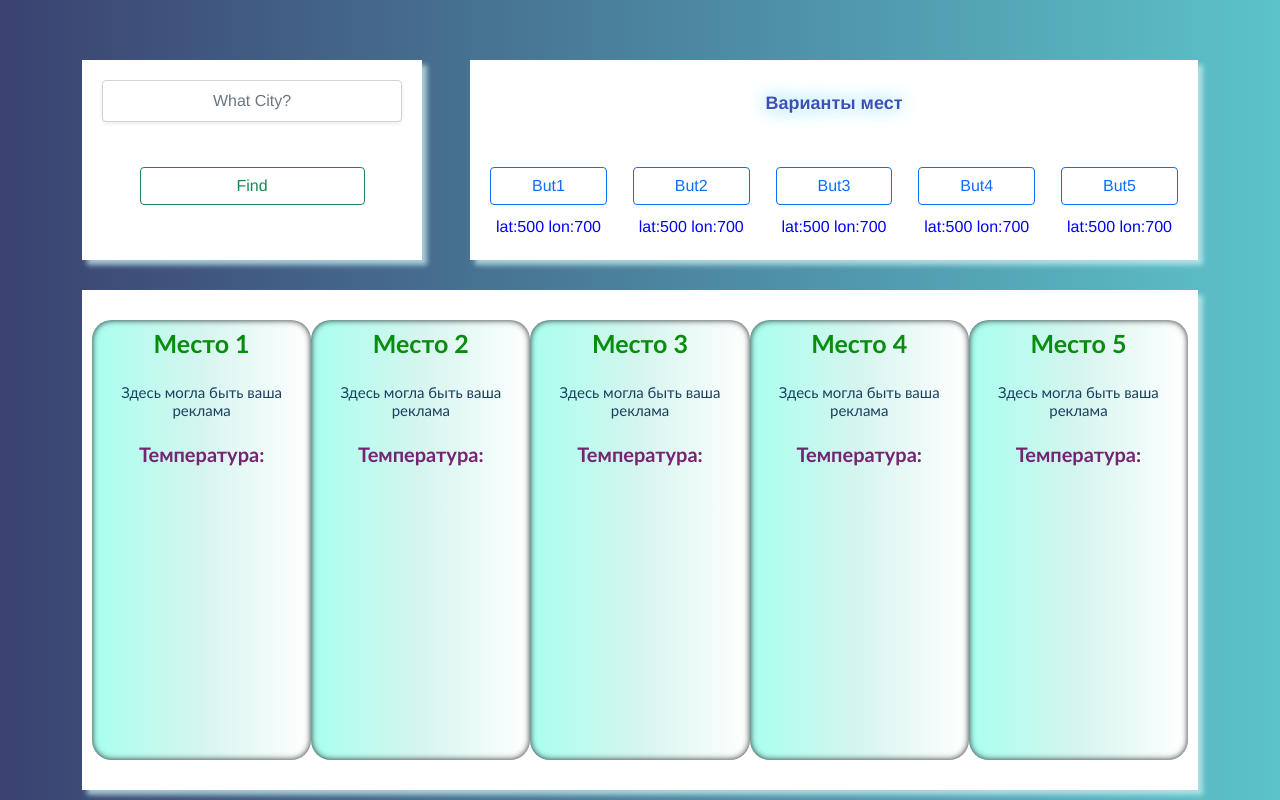
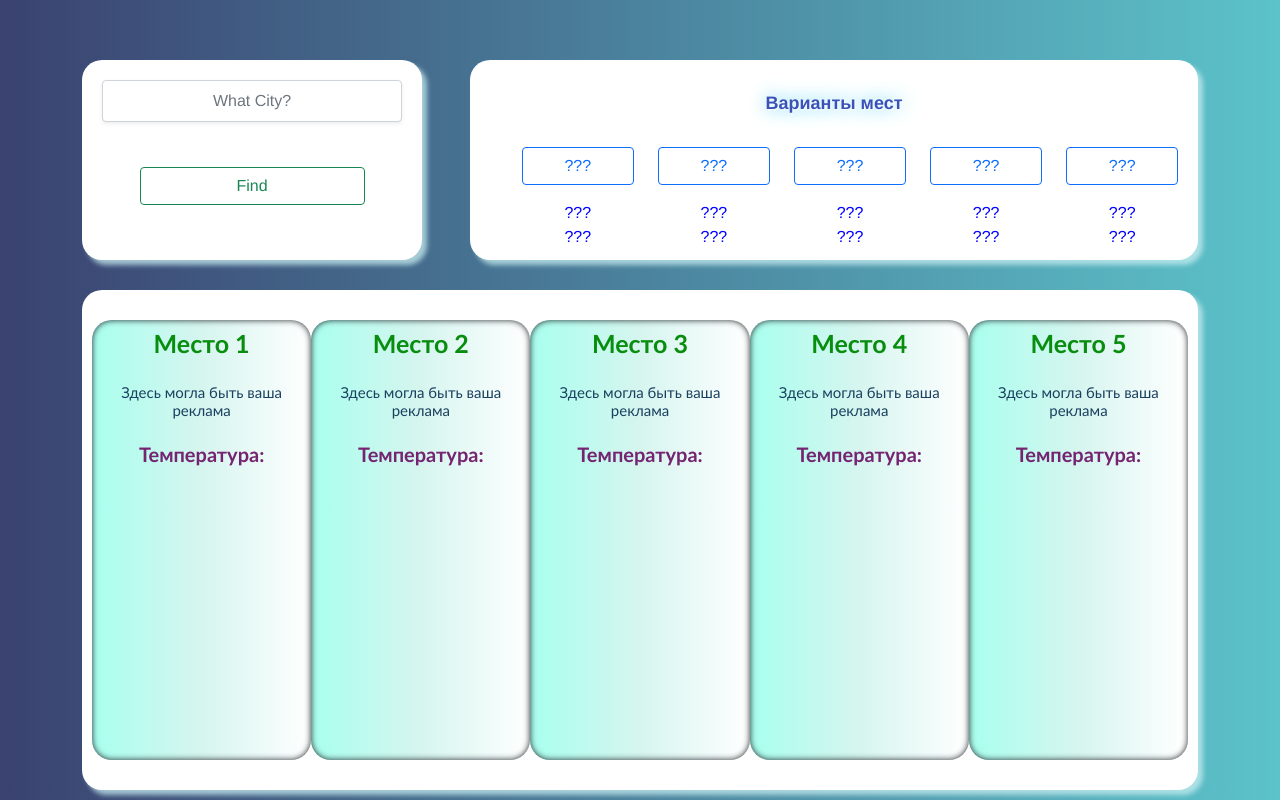
Before and after one commit to VladUst/SearchPlaceVueJS, a Vue app: page / in a window 1280 px wide. Built offline with nearby package versions, Linux system fonts and the light colour scheme.

Commit message:
add data

```diff
--- a/src/App.vue
+++ b/src/App.vue
@@ -1,9 +1,10 @@
 <template>
+  <div id="main">
     <div class="container">
       <div class="row gx-5">
         <div class="col-4">
           <div class="search">
-          <form class="search__location">
+            <form class="search__location" @submit="getCoords">
               <input
                 type="text"
                 class="
@@ -14,32 +15,42 @@
                   text-center
                   shadow-sm
                 "
+                v-model="placeSearch"
                 placeholder="What City?"
                 autocomplete="off"
               />
-            <button type="button" class="btn btn-outline-success">Find</button>
+              <button
+                type="button"
+                class="btn btn-outline-success"
+                @click="getCoords"
+              >
+                Find
+              </button>
             </form>
           </div>
         </div>
+
         <div class="col">
           <div class="variants">
             <div class="variants__title">Варианты мест</div>
-          <div class="variants__buttons">
-            <button type="button" class="btn btn-outline-primary">But1</button>
-            <button type="button" class="btn btn-outline-primary">But2</button>
-            <button type="button" class="btn btn-outline-primary">But3</button>
-            <button type="button" class="btn btn-outline-primary">But4</button>
-            <button type="button" class="btn btn-outline-primary">But5</button>
-          </div>
-          <div class="variants__coords">
-            <div class="coord">lat:500 lon:700</div>
-            <div class="coord">lat:500 lon:700</div>
-            <div class="coord">lat:500 lon:700</div>
-            <div class="coord">lat:500 lon:700</div>
-            <div class="coord">lat:500 lon:700</div>
+            <ul class="variants__buttons">
+              <button
+                type="button"
+                class="btn btn-outline-primary"
+                v-for="(button, id) in buttonsList"
+                :key="id"
+              >
+                {{ button.name }}
+              </button>
+            </ul>
+            <ul class="variants__coords">
+              <li class="coord" v-for="(coor, id) in coordsList" :key="id">
+                {{ coor.lat }}<br />{{ coor.lon }}
+              </li>
+            </ul>
           </div>
         </div>
-      </div>
+
         <div class="col-12">
           <div class="places">
             <div class="places__info">
@@ -71,11 +82,43 @@
         </div>
       </div>
     </div>
+  </div>
 </template>
 
 <script>
 export default {
-  name: "App",
+  data() {
+    return {
+      placeSearch: "",
+      buttonsList: [
+        { id: 0, name: "???" },
+        { id: 1, name: "???" },
+        { id: 2, name: "???" },
+        { id: 3, name: "???" },
+        { id: 4, name: "???" },
+      ],
+      coordsList: [
+        { id: 0, lat: "???", lon: "???" },
+        { id: 1, lat: "???", lon: "???" },
+        { id: 2, lat: "???", lon: "???" },
+        { id: 3, lat: "???", lon: "???" },
+        { id: 4, lat: "???", lon: "???" },
+      ],
+    };
+  },
+  methods: {
+    getCoords: async function () {
+      const keyAPI = "fc66e5ec568a2bd3c45c86a9b418c2c2";
+      console.log(keyAPI);
+      console.log(this.placeSearch);
+      const coordsURL =
+        "http://api.openweathermap.org/data/2.5/weather?q=${this.placeSearch}&appid=fc66e5ec568a2bd3c45c86a9b418c2c2";
+      const response = await fetch(coordsURL);
+      const data = await response.json();
+      console.log(data);
+      this.placeSearch = "";
+    },
+  },
 };
 </script>
 
--- a/src/assets/layouts/places-info.scss
+++ b/src/assets/layouts/places-info.scss
@@ -7,6 +7,7 @@
     background: white;
     box-shadow: 5px 5px 5px rgba(199, 238, 240, 0.75);
     min-height: 500px;
+    border-radius: 20px;
     &__info{
         padding: 5px;
         border-radius: 20px;
--- a/src/assets/layouts/searching.scss
+++ b/src/assets/layouts/searching.scss
@@ -3,6 +3,7 @@
     box-shadow: 5px 5px 5px rgba(199, 238, 240, 0.75);
     padding: 20px;
     height: 200px;
+    border-radius: 20px;
     button{
         margin-top: 45px;
         width: 75%;
--- a/src/assets/layouts/variants.scss
+++ b/src/assets/layouts/variants.scss
@@ -3,6 +3,7 @@
     box-shadow: 5px 5px 5px rgba(199, 238, 240, 0.75);
     padding: 20px;
     height: 200px;
+    border-radius: 20px;
     &__title{
         margin-top: 10px;
         font-weight: 700;
@@ -12,7 +13,7 @@
         text-shadow: 1px 1px 2px white, 0 0 1em rgb(79, 200, 236);
     }
     &__buttons{
-        margin-top: 50px;
+        margin-top: 30px;
         display: flex;
         justify-content: space-between;
         button{
@@ -23,6 +24,9 @@
         margin-top: 10px;
         display: flex;
         justify-content: space-between;
+        li{
+            list-style-type: none;
+        }
         .coord{
             color: blue;
             width: 17%;
```
Lines whose indentation alone changed are shown as unchanged.
